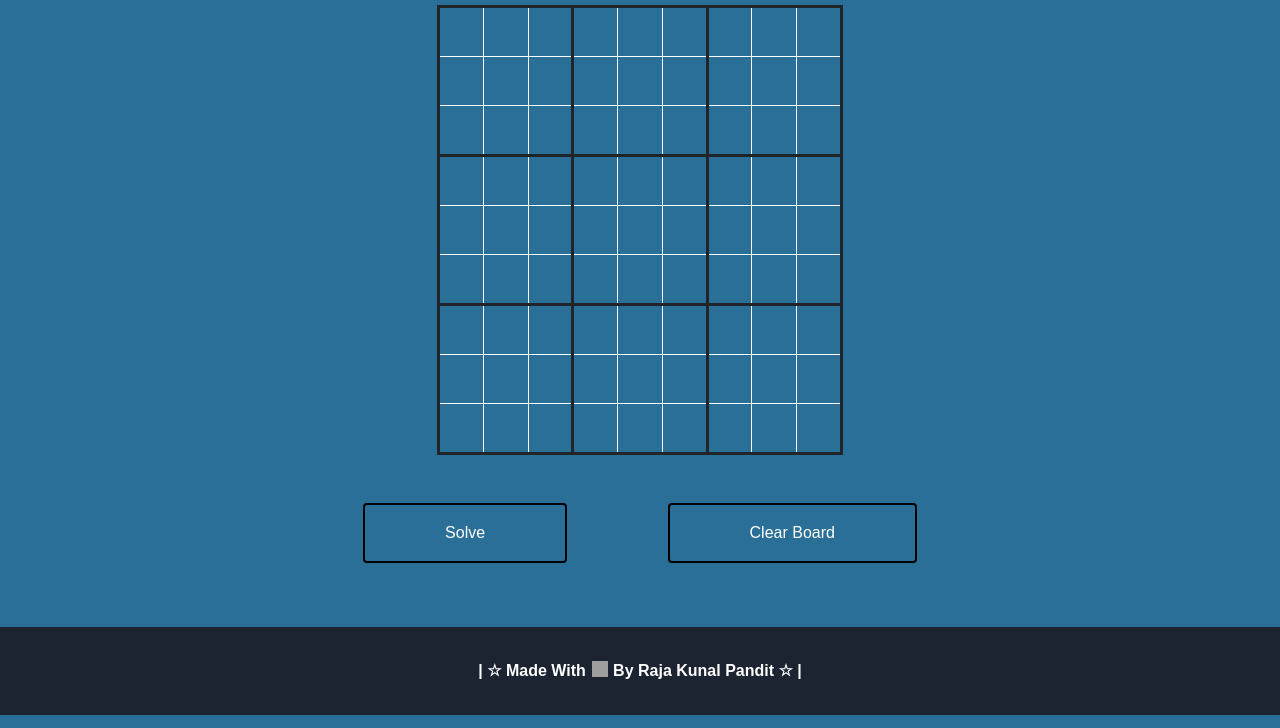
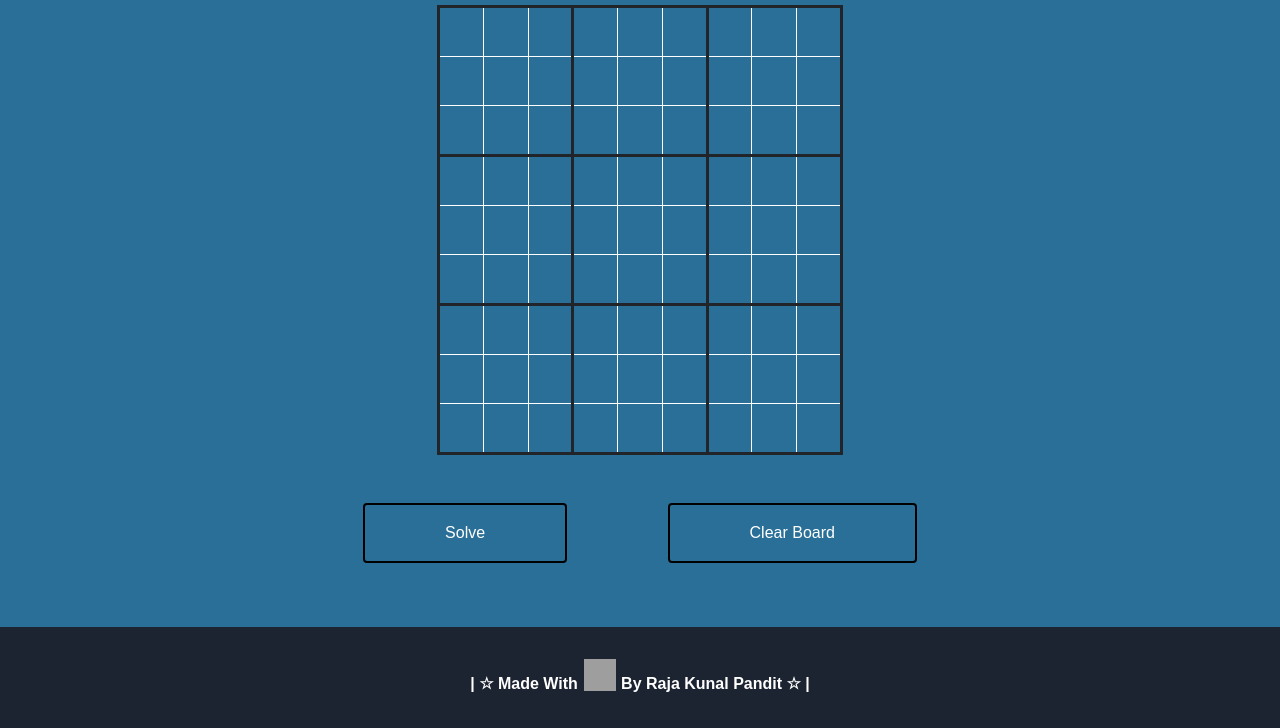
Before and after one commit to RajaKunalPandit1/Sudoku_Solver_Project, a plain HTML site: page index.html in a window 1280 px wide. Shown: the part 171-899 px from the top of the page. Drawn offline with nearby package versions, Linux system fonts and the light colour scheme; grey boxes are pictures that could not be loaded; a web font is replaced by a local one.

Commit message:
Update index.html

```diff
--- a/index.html
+++ b/index.html
@@ -62,7 +62,7 @@
 <div class=" footer" style="text-align: center;">
     <p class=" footer-text">
         | ☆ Made With
-        <img src="https://media4.giphy.com/media/LpDmM2wSt6Hm5fKJVa/200w.gif?cid=6c09b952zorceou15y98qgp18fyy25gnkjev17ospyzv81g3&rid=200w.gif&ct=s" style="height: 1em; width: 1em; margin: 0px 0.05em 0px 0.1em; vertical-align: -0.1em;" alt="">
+        <img src="https://media4.giphy.com/media/LpDmM2wSt6Hm5fKJVa/200w.gif?cid=6c09b952zorceou15y98qgp18fyy25gnkjev17ospyzv81g3&rid=200w.gif&ct=s" style="height: 2em; width: 2em; margin: 0px 0.05em 0px 0.1em; vertical-align: -0.1em;" alt="">
         By Raja Kunal Pandit ☆ |
     </p>
 </div>
```
